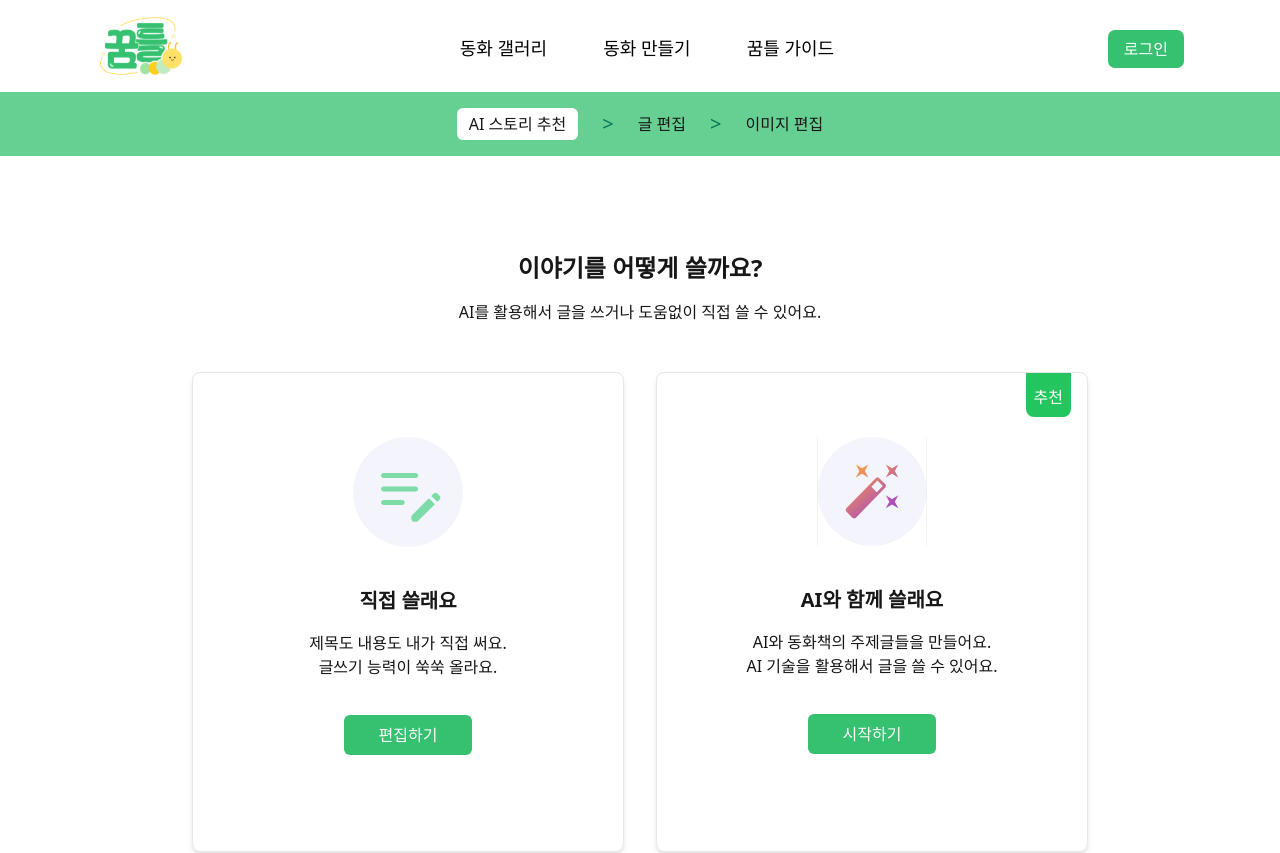
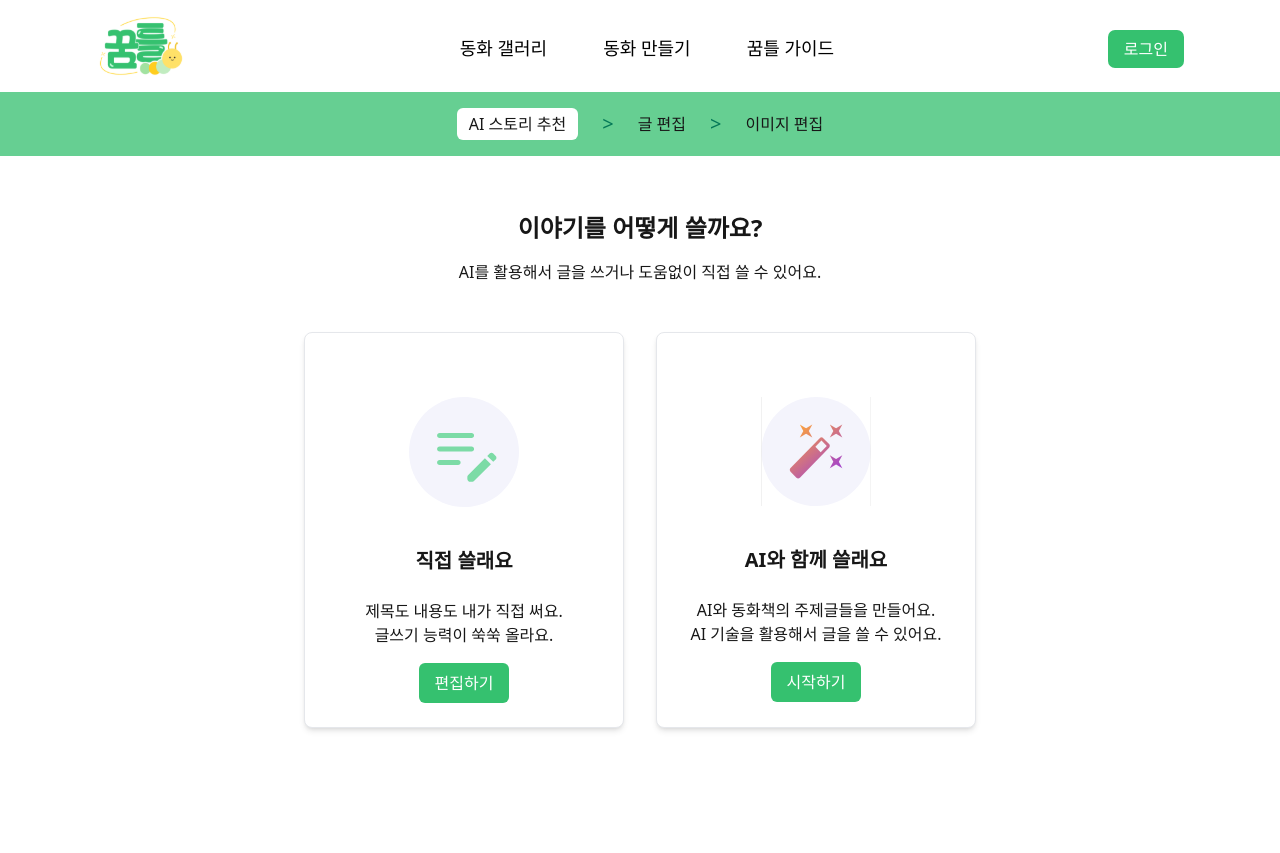
Before and after one commit to dddp014/dream-twist-fe, a Next.js app: page /buildstory in a window 1280 px wide. Shown: the top 853 px of the page. Built offline with nearby package versions, Linux system fonts and the light colour scheme; what @xpd/tailwind-3dtransforms would draw is missing.

Commit message:
🔀 Restructure: container 파일로 분리

```diff
--- a/src/app/buildstory/layout.tsx
+++ b/src/app/buildstory/layout.tsx
@@ -7,9 +7,6 @@ History
 Date        Author   Status    Description
 2024.07.20  김민규    Created
 */
-
-import Image from 'next/image';
-import NextArrow from '@/images/next-arrow.svg';
 
 function BuildStoryLayout({ children }: { children: React.ReactNode }) {
     return (
--- a/src/app/buildstory/page.tsx
+++ b/src/app/buildstory/page.tsx
@@ -8,94 +8,11 @@ Date        Author   Status    Description
 2024.07.20  김민규    Created
 */
 
-'use client';
+import React from 'react';
+import BuildStoryContainer from '@/containers/BuildStoryContainer';
 
-import Link from 'next/link';
-import Step1 from '@/components/bulidstory/step1';
-import Step2 from '@/components/bulidstory/step2';
-import Step3 from '@/components/bulidstory/step3';
-import Image from 'next/image';
-import usePagination from '@/hooks/usePagination';
+const BuildStoryPage = () => {
+  return <BuildStoryContainer />;
+};
 
-function BuildStoryPage() {
-    const { step, handleStartClick, nextStep, prevStep } = usePagination();
-
-    return (
-        <div>
-            <div className="py-10">
-                <div className="container mx-auto mt-10 text-neutral-900">
-                    {step === 0 ? (
-                        <>
-                            <h1 className="text-2xl font-bold text-center mb-4">
-                                이야기를 어떻게 쓸까요?
-                            </h1>
-                            <div className="text-center mb-12">
-                                AI를 활용해서 글을 쓰거나 도움없이 직접 쓸 수
-                                있어요.
-                            </div>
-                            <div className="flex justify-center gap-8 mb-15">
-                                <div className="bg-white p-6 rounded-lg shadow-md shadow-neutral-200 w-[27rem] h-[30rem] text-center border border-gray-200 relative">
-                                    <div className="flex justify-center items-center text-green-500 text-4xl my-10">
-                                        <Image
-                                            src="/images/to-edit.svg"
-                                            alt="toEdit"
-                                            width={110}
-                                            height={0}
-                                            className="justify-center"
-                                        />
-                                    </div>
-                                    <h2 className="text-xl font-bold mb-2">
-                                        직접 쓸래요
-                                    </h2>
-                                    <p className="mt-4">
-                                        제목도 내용도 내가 직접 써요.
-                                        <br />
-                                        글쓰기 능력이 쑥쑥 올라요.
-                                    </p>
-                                    <button className="bg-main text-white w-32 py-2 px-4 rounded-md my-9">
-                                        편집하기
-                                    </button>
-                                </div>
-                                <div className="bg-white p-6 rounded-lg shadow-md shadow-neutral-200 w-[27rem] h-[30rem] text-center border border-gray-200 relative">
-                                    <div className="absolute top-0 right-4 bg-green-500 text-white pt-3 pb-2 px-2 rounded-b-lg">
-                                        추천
-                                    </div>
-                                    <div className="flex justify-center items-center text-pink-300 text-4xl my-10">
-                                        <Image
-                                            src="/images/with-ai.svg"
-                                            alt="withAI"
-                                            width={110}
-                                            height={0}
-                                            className="justify-center"
-                                        />
-                                    </div>
-                                    <h2 className="text-xl font-bold mb-2">
-                                        AI와 함께 쓸래요
-                                    </h2>
-                                    <p className="mt-4">
-                                        AI와 동화책의 주제글들을 만들어요.
-                                        <br />
-                                        AI 기술을 활용해서 글을 쓸 수 있어요.
-                                    </p>
-                                    <button
-                                        className="bg-main text-white w-32 py-2 px-4 rounded-md my-9"
-                                        onClick={handleStartClick}
-                                    >
-                                        시작하기
-                                    </button>
-                                </div>
-                            </div>
-                        </>
-                    ) : step === 1 ? (
-                        <Step1 nextStep={nextStep} />
-                    ) : step === 2 ? (
-                        <Step2 nextStep={nextStep} prevStep={prevStep} />
-                    ) : step === 3 ? (
-                        <Step3 prevStep={prevStep} />
-                    ) : null}
-                </div>
-            </div>
-        </div>
-    );
-}
 export default BuildStoryPage;
--- /dev/null
+++ b/src/containers/BuildStoryContainer.tsx
@@ -0,0 +1,94 @@
+// /containers/BuildStoryContainer.tsx
+
+'use client';
+
+import React from 'react';
+import Step1 from '@/components/bulidstory/step1';
+import Step2 from '@/components/bulidstory/step2';
+import Step3 from '@/components/bulidstory/step3';
+import Image from 'next/image';
+import usePagination from '@/hooks/usePagination';
+
+const BuildStoryContainer = () => {
+    const { step, handleStartClick, nextStep, prevStep } = usePagination(0);
+
+    return (
+        <div className="min-h-screen flex flex-col">
+            <div className="py-10 flex-1 overflow-y-auto">
+                <div className="container mx-auto mt-10 text-neutral-900">
+                    {step === 0 ? (
+                        <>
+                            <h1 className="text-2xl font-bold text-center mb-4">
+                                이야기를 어떻게 쓸까요?
+                            </h1>
+                            <div className="text-center mb-12">
+                                AI를 활용해서 글을 쓰거나 도움없이 직접 쓸 수
+                                있어요.
+                            </div>
+                            <div className="flex justify-center gap-8 mb-15">
+                                <div className="bg-white p-6 rounded-lg shadow-md shadow-neutral-200 w-full max-w-xs md:max-w-md lg:max-w-lg text-center border border-gray-200 relative flex flex-col items-center">
+                                    <div className="flex justify-center items-center text-green-500 text-4xl my-10">
+                                        <Image
+                                            src="/images/to-edit.svg"
+                                            alt="toEdit"
+                                            width={110}
+                                            height={0}
+                                            className="justify-center"
+                                        />
+                                    </div>
+                                    <h2 className="text-xl font-bold mb-2">
+                                        직접 쓸래요
+                                    </h2>
+                                    <p className="my-4 text-center">
+                                        제목도 내용도 내가 직접 써요.
+                                        <br />
+                                        글쓰기 능력이 쑥쑥 올라요.
+                                    </p>
+                                    <button className="bg-main text-white w-32 py-2 px-4 rounded-md my-9">
+                                        편집하기
+                                    </button>
+                                </div>
+                                <div className="bg-white p-6 rounded-lg shadow-md shadow-neutral-200 w-full max-w-xs md:max-w-md lg:max-w-lg text-center border border-gray-200 relative flex flex-col items-center">
+                                    <div className="absolute top-0 right-4 bg-green-500 text-white pt-3 pb-2 px-2 rounded-b-lg">
+                                        추천
+                                    </div>
+                                    <div className="flex justify-center items-center text-pink-300 text-4xl my-10">
+                                        <Image
+                                            src="/images/with-ai.svg"
+                                            alt="withAI"
+                                            width={110}
+                                            height={0}
+                                            className="justify-center"
+                                        />
+                                    </div>
+                                    <h2 className="text-xl font-bold mb-2">
+                                        AI와 함께 쓸래요
+                                    </h2>
+                                    <p className="my-4 text-center">
+                                        AI와 동화책의 주제글들을 만들어요.
+                                        <br />
+                                        AI 기술을 활용해서 글을 쓸 수 있어요.
+                                    </p>
+                                    <button
+                                        className="bg-main text-white w-32 py-2 px-4 rounded-md my-9"
+                                        onClick={handleStartClick}
+                                    >
+                                        시작하기
+                                    </button>
+                                </div>
+                            </div>
+                        </>
+                    ) : step === 1 ? (
+                        <Step1 nextStep={nextStep} />
+                    ) : step === 2 ? (
+                        <Step2 nextStep={nextStep} prevStep={prevStep} />
+                    ) : step === 3 ? (
+                        <Step3 prevStep={prevStep} />
+                    ) : null}
+                </div>
+            </div>
+        </div>
+    );
+};
+
+export default BuildStoryContainer;
--- a/src/hooks/usePagination.ts
+++ b/src/hooks/usePagination.ts
@@ -1,7 +1,9 @@
+'use client';
+
 import { useState } from 'react';
 
-const usePagination = () => {
-    const [step, setStep] = useState(0); // 0은 초기 화면, 1은 Step1 화면
+const usePagination = (initialStep: number) => {
+    const [step, setStep] = useState(initialStep); // 0은 초기 화면, 1은 Step1 화면
 
     const handleStartClick = () => {
         setStep(1);
@@ -14,7 +16,8 @@ const usePagination = () => {
         step,
         handleStartClick,
         nextStep,
-        prevStep
+        prevStep,
+        setStep
     };
 };
 
```
